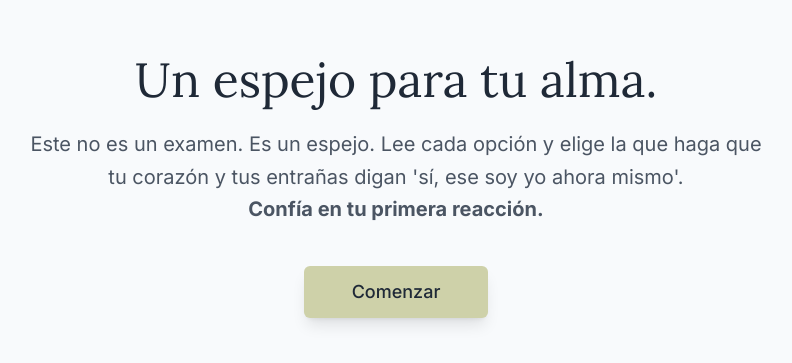
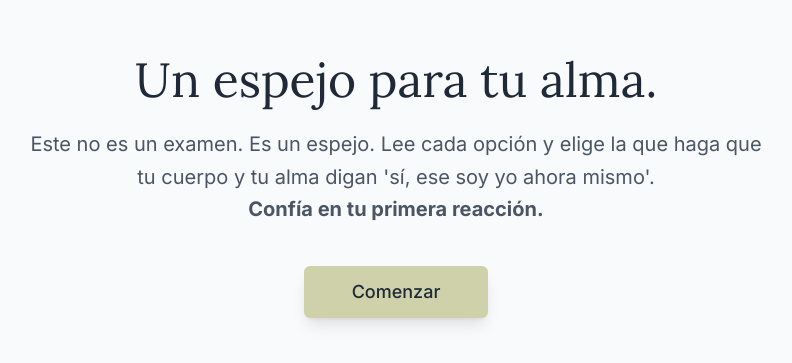
Before and after one commit to magiasdu/Auto-Diagnostico, a React (Vite) app: page / in a window 1280 px wide. Shown: the part 213-576 px from the top of the page, without its empty margins (244-1036 px from the left). Built offline with nearby package versions, Linux system fonts and the light colour scheme; the HTML template or start-up script is replaced by a standard one.

Commit message:
Update content.ts

```diff
--- a/src/content.ts
+++ b/src/content.ts
@@ -12,7 +12,7 @@ interface AppContent {
 export const content: AppContent = {
   welcome: {
     title: "Un espejo para tu alma.",
-    description: "Este no es un examen. Es un espejo. Lee cada opción y elige la que haga que tu corazón y tus entrañas digan 'sí, ese soy yo ahora mismo'.<br><strong>Confía en tu primera reacción.</strong>",
+    description: "Este no es un examen. Es un espejo. Lee cada opción y elige la que haga que tu cuerpo y tu alma digan 'sí, ese soy yo ahora mismo'.<br><strong>Confía en tu primera reacción.</strong>",
     buttonText: "Comenzar"
   },
   results: {
```
